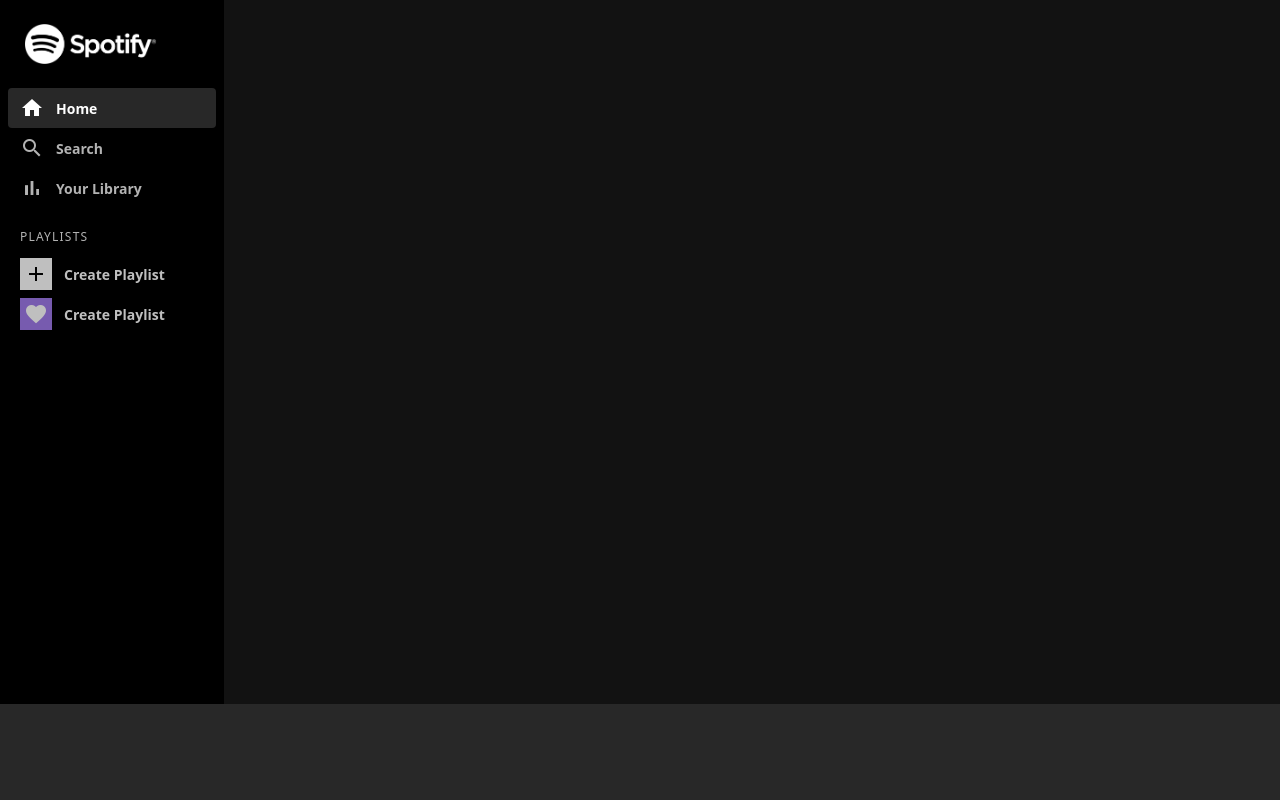
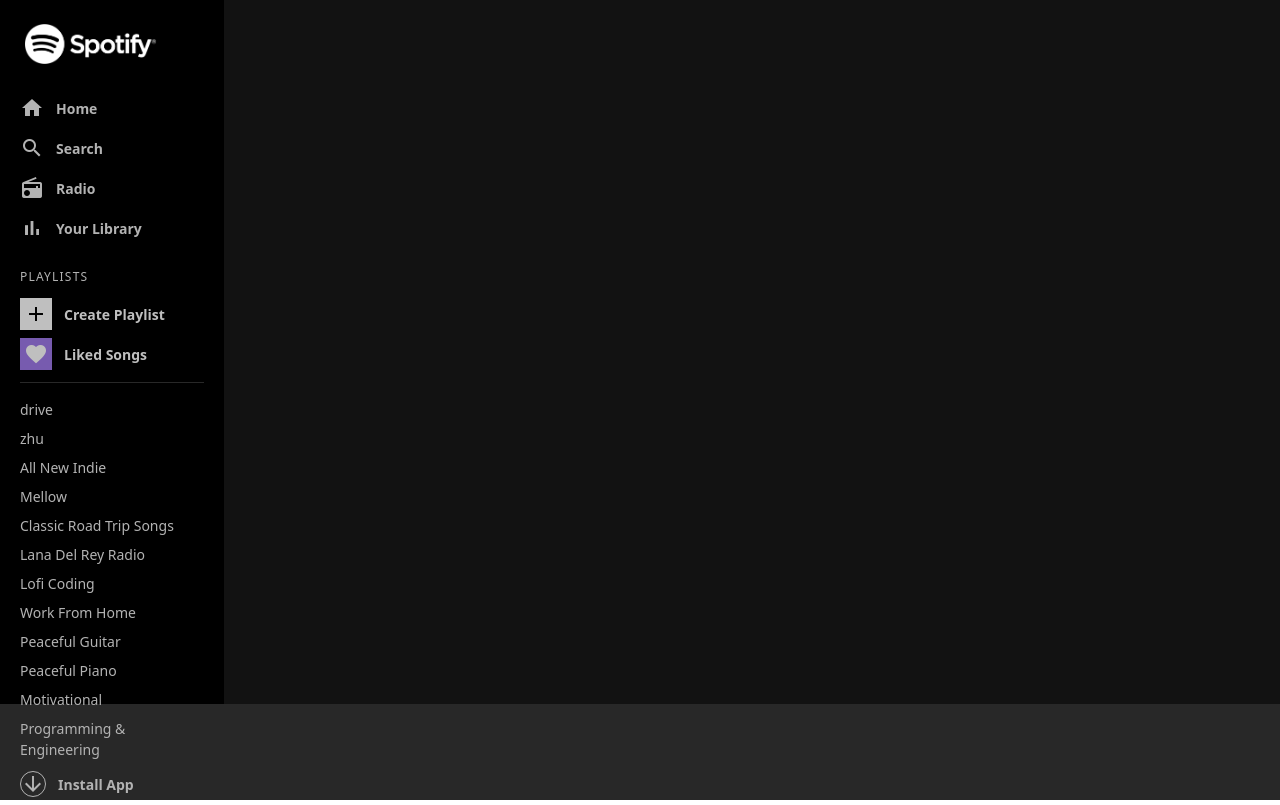
Before and after one commit to Sumer16/vue-spotify-clone, a Vue app: page / in a window 1280 px wide. Built offline with nearby package versions, Linux system fonts and the light colour scheme.

Commit message:
sidebar component

```diff
--- a/src/App.vue
+++ b/src/App.vue
@@ -1,28 +1,8 @@
 <template>
   <div class="bg-dark h-screen">
     <div class="flex" style="height: 88vh">
-      <div class="w-56 bg-black h-full flex-none">
-        <div class="m-6">
-          <img src="spotifyLogo.png" class="h-10" alt="">
-        </div>
-        <div class="mx-2 mb-5">
-          <button v-for="page in pages" v-on:click="setID = page.id" :key="page.id" :class="`w-full text-sm font-semibold rounded px-3 py-2 flex items-center justify-start ${setID === page.id ? 'bg-light text-white' : 'text-lightest'} hover:font-bold hover:bg-gray-100 hover:bg-opacity-25`">
-            <i class="material-icons">{{ page.icon }}</i>
-            <p class="ml-3"> {{ page.name }} </p>
-          </button>
-        </div>
-        <div class="mx-5">
-          <h1 class="text-xs mb-3 text-lightest tracking-widest uppercase">Playlists</h1>
-          <button class="flex items-center justify-start opacity-75 hover:opacity-100 mb-2">
-            <i class="material-icons bg-white mr-3 p-1">add</i>
-            <p class="text-sm text-white font-semibold">Create Playlist</p>
-          </button>
-          <button class="flex items-center justify-start opacity-75 hover:opacity-100 mb-2">
-            <i class="material-icons bg-purple-500 mr-3 p-1 text-white">favorite</i>
-            <p class="text-sm text-white font-semibold">Create Playlist</p>
-          </button>
-        </div>
-      </div>
+
+      <Sidebar :pages="pages" :albums="albums" />
 
       <div class="w-full h-full relative">
         <div class="w-full sticky top-0 p-2">
@@ -38,16 +18,43 @@
 </template>
 
 <script>
+import Sidebar from '@/components/Sidebar.vue'
+
 export default {
   name: 'App',
+  components: {
+    Sidebar
+  },
   data() {
     return {
       pages: [
         { id: 'home', name: 'Home', icon: 'home' },
         { id: 'search', name: 'Search', icon: 'search' },
-        { id: 'library', name: 'Your Library', icon: 'bar_chart' }
+        { id: 'radio', name: 'Radio', icon: 'radio' },
+        { id: 'library', name: 'Your Library', icon: 'bar_chart' },
       ],
-      setID: 'home'
+      setID: 'home',
+      albums: [
+        { name: 'drive' },
+        { name: 'zhu' },
+        { name: 'All New Indie' },
+        { name: 'Mellow' },
+        { name: 'Classic Road Trip Songs' },
+        { name: 'Lana Del Rey Radio' },
+        { name: 'Lofi Coding' },
+        { name: 'Work From Home' },
+        { name: 'Peaceful Guitar' },
+        { name: 'Peaceful Piano' },
+        { name: 'Motivational' },
+        { name: 'Programming & Engineering' },
+        { name: 'Peace Out' },
+        { name: 'Shawn Mendes' },
+        { name: 'Entry to Hell' },
+        { name: 'Exit From Heaven' },
+        { name: 'Agent Vinod' },
+        { name: 'Laughter' },
+        { name: 'Zen Meditate' },
+      ]
     }
   },
   methods: {
--- a/src/assets/css/tailwind.css
+++ b/src/assets/css/tailwind.css
@@ -1,3 +1,26 @@
 @tailwind base;
 @tailwind components;
 @tailwind utilities;
+
+/* width */
+::-webkit-scrollbar {
+  width: 16px;
+  height: 16px;
+}
+
+/* Track */
+::-webkit-scrollbar-track {
+  border-radius: 50vh;
+  background: #1f1e1e;
+}
+
+/* Handle */
+::-webkit-scrollbar-thumb {
+  background: #666868;
+  border-radius: 50vh;
+}
+
+/* Handle on hover */
+::-webkit-scrollbar-thumb:hover {
+  background: #7e8691;
+}
--- /dev/null
+++ b/src/components/Sidebar.vue
@@ -0,0 +1,50 @@
+<template>
+  <div class="w-56 bg-black h-full flex-none">
+    <div class="m-6">
+      <img src="spotifyLogo.png" class="h-10" alt />
+    </div>
+    <div class="mx-2 mb-5">
+      <button
+        v-for="page in pages"
+        v-on:click="setID = page.id"
+        :key="page.id"
+        :class="`w-full text-sm focus:outline-none font-semibold rounded px-3 py-2 flex items-center justify-start ${setID === page.id ? 'bg-light text-white' : 'text-lightest'} hover:font-bold hover:bg-gray-100 hover:bg-opacity-25`"
+      >
+        <i class="material-icons">{{ page.icon }}</i>
+        <p class="ml-3">{{ page.name }}</p>
+      </button>
+    </div>
+    <div class="mx-5">
+      <h1 class="text-xs mb-3 text-lightest tracking-widest uppercase">Playlists</h1>
+      <button class="flex items-center justify-start opacity-75 hover:opacity-100 mb-2">
+        <i class="material-icons bg-white mr-3 p-1">add</i>
+        <p class="text-sm text-white font-semibold">Create Playlist</p>
+      </button>
+      <button class="flex items-center justify-start opacity-75 hover:opacity-100 mb-2">
+        <i class="material-icons bg-purple-500 mr-3 p-1 text-white">favorite</i>
+        <p class="text-sm text-white font-semibold">Liked Songs</p>
+      </button>
+      <div class="h-px w-full bg-light my-3"></div>
+    </div>
+    <div class="mx-5 h-auto">
+      <div class="w-full overflow-y-scroll scroll-thumb:bg-gray-900" style="height: 23rem">
+        <p
+          v-for="album in albums"
+          :key="album.name"
+          class="text-lightest hover:text-white text-sm py-1"
+        >{{ album.name }}</p>
+      </div>
+      <button class="flex items-center justify-start text-lightest hover:text-white py-2">
+        <i class="material-icons mr-3 rounded-full border text-sm border-lightest">arrow_downward</i>
+        <p class="text-sm font-semibold">Install App</p>
+      </button>
+    </div>
+  </div>
+</template>
+
+<script>
+export default {
+  name: 'Sidebar',
+  props: ['pages', 'albums']
+};
+</script>
```
